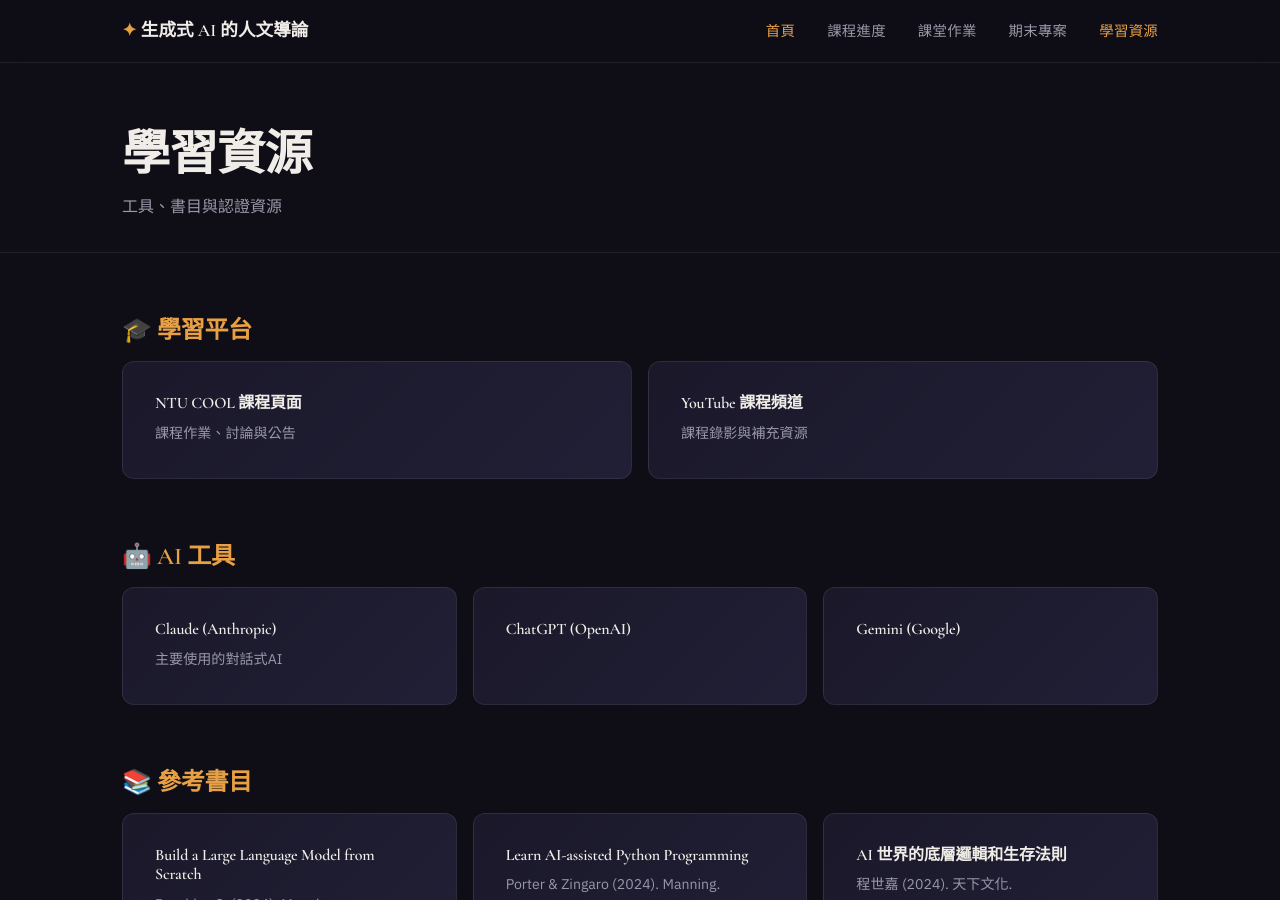
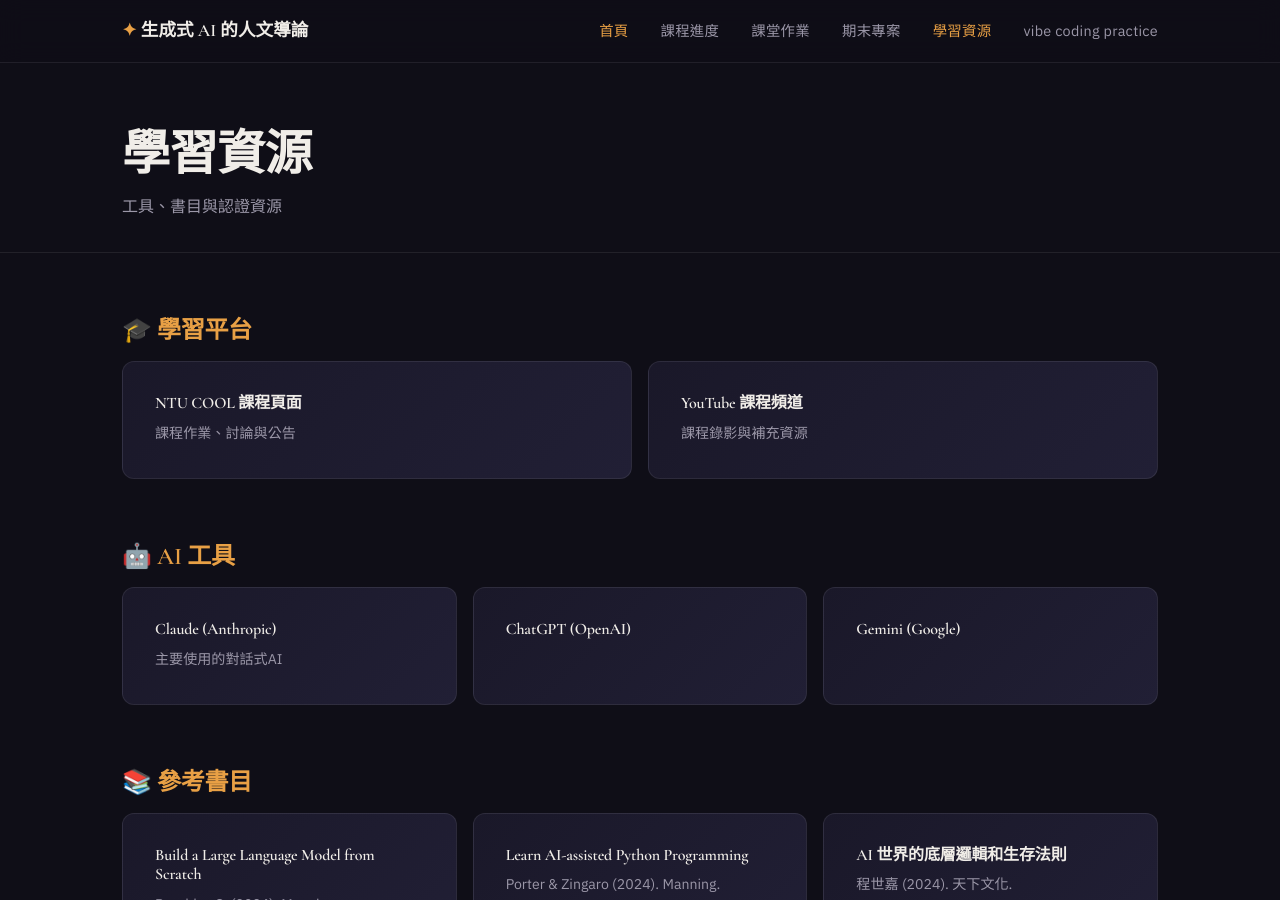
Before and after one commit to lopentu/genai4humanities2026, a Jekyll site: the page built from pages/resources.md, in a window 1280 px wide and 900 px high. Built offline with Jekyll 4.4.1, drawn with Linux system fonts in a browser that asks for light colours; part of the change alters nothing that is shown.

Commit message:
resources: add vibe nav tab + remove duplicate kana in vibe panel
Made-with: Cursor

```diff
--- a/_includes/nav.html
+++ b/_includes/nav.html
@@ -13,6 +13,7 @@
       <li><a href="{{ site.baseurl }}/assignments/" {% if page.url contains 'assignments' %}class="active"{% endif %}>課堂作業</a></li>
       <li><a href="{{ site.baseurl }}/project/"  {% if page.url contains 'project' %}class="active"{% endif %}>期末專案</a></li>
       <li><a href="{{ site.baseurl }}/resources/" {% if page.url contains 'resources' %}class="active"{% endif %}>學習資源</a></li>
+      <li><a href="{{ site.baseurl }}/resources/?practice=vibe" style="white-space:nowrap;">vibe coding practice</a></li>
     </ul>
   </div>
 </nav>
--- a/pages/resources.md
+++ b/pages/resources.md
@@ -62,16 +62,6 @@ permalink: /resources/
       第一個專案練習
     </h3>
 
-    <div style="border: 1px solid var(--c-border); border-radius: 12px; overflow: hidden; margin-bottom: var(--space-md);">
-      <iframe
-        src="https://lopentu.github.io/genai4humanities/vc/session1-kana-memory-v2-embed.html"
-        title="仮名メモリー（假名配對遊戲）"
-        style="width: 100%; height: 900px; border: 0; display: block;"
-        loading="lazy"
-        allowfullscreen>
-      </iframe>
-    </div>
-
     <div style="border: 1px solid var(--c-border); border-radius: 12px; overflow: hidden;">
       <iframe
         src="https://lopentu.github.io/genai4humanities/vc/session1-challenge-card-interactive-embed.html"
@@ -102,3 +92,14 @@ permalink: /resources/
     }
   };
 </script>
+
+<script>
+  // Support header nav click: /resources/?practice=vibe
+  (function () {
+    try {
+      const params = new URLSearchParams(window.location.search);
+      const tab = params.get("practice");
+      if (tab === "vibe" && window.__practiceTab) window.__practiceTab("vibe");
+    } catch (e) {}
+  })();
+</script>
```
